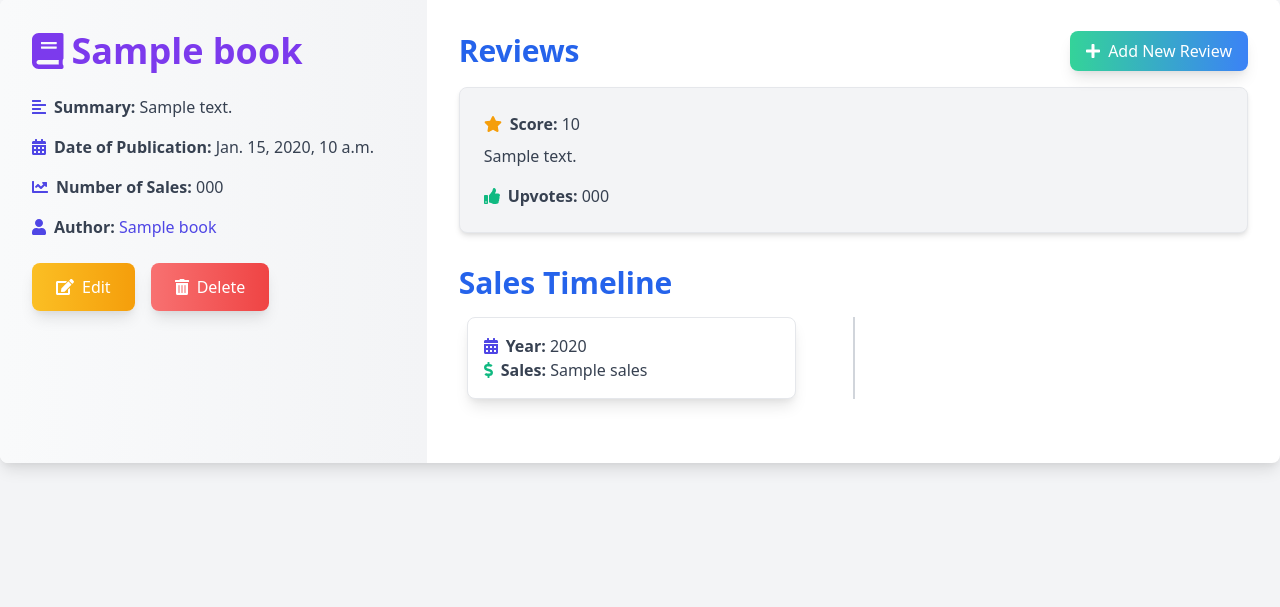
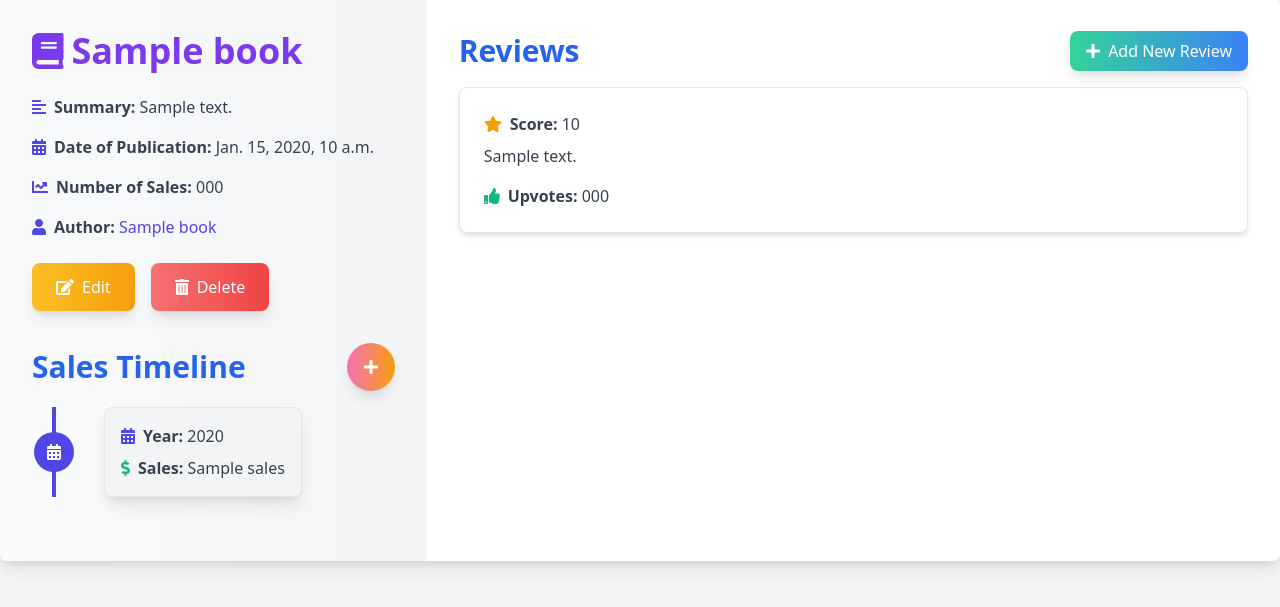
Before and after one commit to Rodrigo-Vildosola/A1_SOFTWARE_ARCHITECTURE, a Django app: template reviews/templates/books/book_detail.html in a window 1280 px wide. Shown: the part 107-714 px from the top of the page. Run offline with Django 4.2, Linux system fonts and the light colour scheme; the template is opened without the code that fills it: most values are stand-ins (such as "Sample title", 1, 10 or a date in 2020).

Commit message:
Enhanced the Book details page

```diff
--- a/reviews/templates/books/book_detail.html
+++ b/reviews/templates/books/book_detail.html
@@ -24,6 +24,7 @@
                 <i class="fas fa-user text-indigo-600 mr-2"></i><strong>Author:</strong>
                 <a href="{% url 'author_detail' book.author_id %}" class="text-indigo-600 hover:underline">{{ book.author_name }}</a>
             </p>
+
             <div class="mt-6 flex space-x-4">
               <a href="{% url 'book_edit' book|get_id %}" class="bg-gradient-to-r from-yellow-400 to-yellow-500 text-white px-6 py-3 rounded-lg shadow-lg hover:from-yellow-500 hover:to-yellow-600 transition duration-300 flex items-center">
                   <i class="fas fa-edit mr-2"></i> Edit
@@ -32,9 +33,38 @@
                   <i class="fas fa-trash-alt mr-2"></i> Delete
               </a>
             </div>
+            <div class="mt-8">
+                <div class="flex justify-between items-center mb-4">
+                  <h2 class="text-3xl font-bold text-blue-600">Sales Timeline</h2>
+                  <a href="{% url 'sale_create_for_book' book|get_id %}" class="bg-gradient-to-r from-pink-400 to-yellow-500 text-white w-12 h-12 rounded-full shadow-lg hover:from-pink-500 hover:to-yellow-600 transition duration-300 flex items-center justify-center">
+                      <i class="fas fa-plus"></i>
+                  </a>
+                </div>
+                {% if sales %}
+                    <div class="relative">
+                        <div class="border-l-4 border-indigo-600 absolute h-full top-0" style="left: 20px;"></div>
+                        <ul class="list-none m-0 p-0 pl-12">
+                            {% for sale in sales %}
+                                <li class="mb-8 flex items-center">
+                                    <div class="w-10 h-10 bg-indigo-600 rounded-full flex items-center justify-center text-white absolute" style="left: 2px;">
+                                        <i class="fas fa-calendar-alt"></i>
+                                    </div>
+                                    <div class="ml-6 p-4 bg-gray-100 rounded-lg shadow-lg border border-gray-200">
+                                        <p class="text-gray-700 mb-2"><i class="fas fa-calendar-alt text-indigo-600 mr-2"></i><strong>Year:</strong> {{ sale.year }}</p>
+                                        <p class="text-gray-700"><i class="fas fa-dollar-sign text-green-500 mr-2"></i><strong>Sales:</strong> {{ sale.sales }}</p>
+                                    </div>
+                                </li>
+                            {% endfor %}
+                        </ul>
+                    </div>
+                {% else %}
+                    <p class="text-gray-700">No sales data available.</p>
+                {% endif %}
             </div>
 
-        <!-- Reviews and Sales Section -->
+        </div>
+
+        <!-- Reviews Section -->
         <div class="w-full md:w-2/3 p-8">
             <div class="mb-8">
                 <div class="flex justify-between items-center mb-4">
@@ -46,7 +76,7 @@
                 {% if reviews %}
                     <div class="space-y-4">
                         {% for review in reviews %}
-                            <div class="bg-gray-100 p-6 rounded-lg shadow-md hover:shadow-lg transition duration-300 border border-gray-200">
+                            <div class="bg-white p-6 rounded-lg shadow-md hover:shadow-lg transition duration-300 border border-gray-200">
                                 <p class="text-gray-700 mb-2"><i class="fas fa-star text-yellow-500 mr-2"></i><strong>Score:</strong> {{ review.score }}</p>
                                 <p class="text-gray-700 mb-4">{{ review.review }}</p>
                                 <p class="text-gray-700"><i class="fas fa-thumbs-up text-green-500 mr-2"></i><strong>Upvotes:</strong> {{ review.number_of_upvotes }}</p>
@@ -57,29 +87,6 @@
                     <p class="text-gray-700">No reviews available.</p>
                 {% endif %}
             </div>
-
-            <div class="mb-8">
-                <h2 class="text-3xl font-bold text-blue-600 mb-4">Sales Timeline</h2>
-                {% if sales %}
-                    <div class="relative">
-                        <div class="border-r-2 border-gray-300 absolute h-full top-0" style="left: 50%"></div>
-                        <ul class="list-none m-0 p-0">
-                            {% for sale in sales %}
-                                <li class="mb-8">
-                                    <div class="flex items-center w-full justify-{{ forloop.counter|divisibleby:2|yesno:'start,end' }}">
-                                        <div class="w-5/12 {{ forloop.counter|divisibleby:2|yesno:'ml-auto mr-2,ml-2 mr-auto' }} bg-white p-4 rounded-lg shadow-lg border border-gray-200">
-                                            <p class="text-gray-700"><i class="fas fa-calendar-alt text-indigo-600 mr-2"></i><strong>Year:</strong> {{ sale.year }}</p>
-                                            <p class="text-gray-700"><i class="fas fa-dollar-sign text-green-500 mr-2"></i><strong>Sales:</strong> {{ sale.sales }}</p>
-                                        </div>
-                                    </div>
-                                </li>
-                            {% endfor %}
-                        </ul>
-                    </div>
-                {% else %}
-                    <p class="text-gray-700">No sales data available.</p>
-                {% endif %}
-            </div>
         </div>
     </div>
 </div>
--- a/reviews/templates/books/book_form.html
+++ b/reviews/templates/books/book_form.html
@@ -34,13 +34,13 @@
             <label for="author_id" class="block text-gray-700 flex items-center">
                 <i class="fas fa-user mr-2"></i>Author
             </label>
-            <input list="author_list" id="author_id" name="author_id" class="mt-1 p-3 block w-full border border-gray-300 rounded-md shadow-sm focus:ring-indigo-500 focus:border-indigo-500" placeholder="Type to search...">
+            <input list="author_list" id="author_id" name="author_id" class="mt-1 p-3 block w-full border border-gray-300 rounded-md shadow-sm focus:ring-indigo-500 focus:border-indigo-500" placeholder="Type to search..." value="{{ book.author_name }}">
             <datalist id="author_list">
                 {% for author in authors %}
                     <option value="{{ author.name }}" data-id="{{ author|get_id }}"></option>
                 {% endfor %}
             </datalist>
-            <input type="hidden" id="author_id_hidden" name="author_id_hidden">
+            <input type="hidden" id="author_id_hidden" name="author_id_hidden" value="{% if book %}{{ book.author_id }}{% endif %}">
         </div>
         {% else %}
         <input type="hidden" name="author_id" value="{{ author|get_id }}">
--- a/reviews/views/books.py
+++ b/reviews/views/books.py
@@ -141,6 +141,7 @@ def book_edit(request, pk):
         return redirect('book_list')
 
     authors = list(collection.find({}, {"_id": 1, "name": 1}))
+    print(book)
     return render(request, 'books/book_form.html', {'book': book, 'authors': authors})
 
 def book_delete(request, pk):
```
Lines whose indentation alone changed are shown as unchanged.
